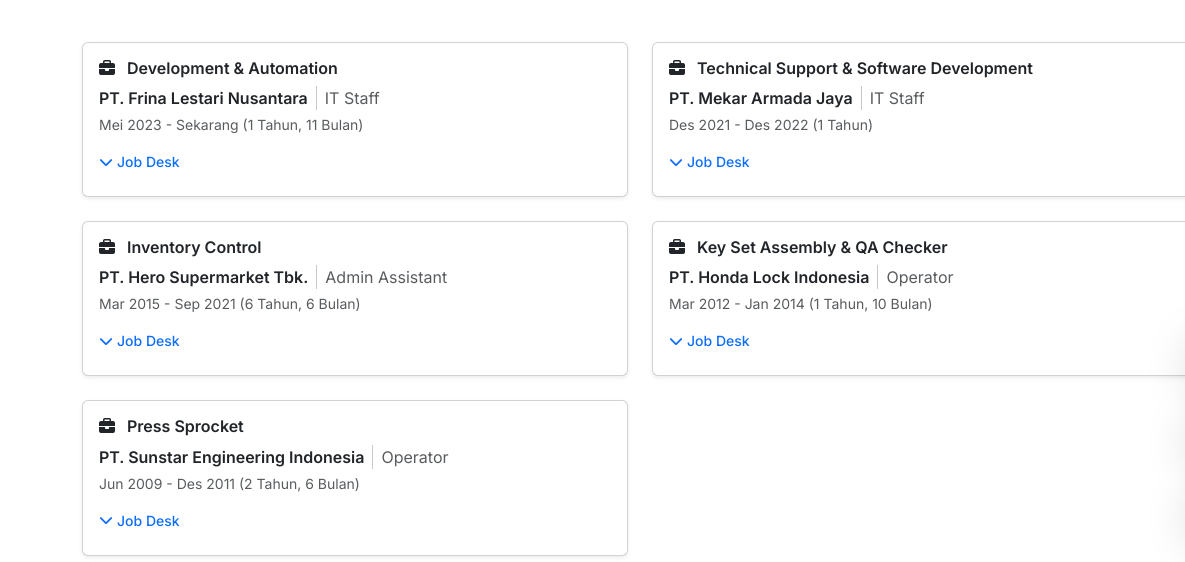
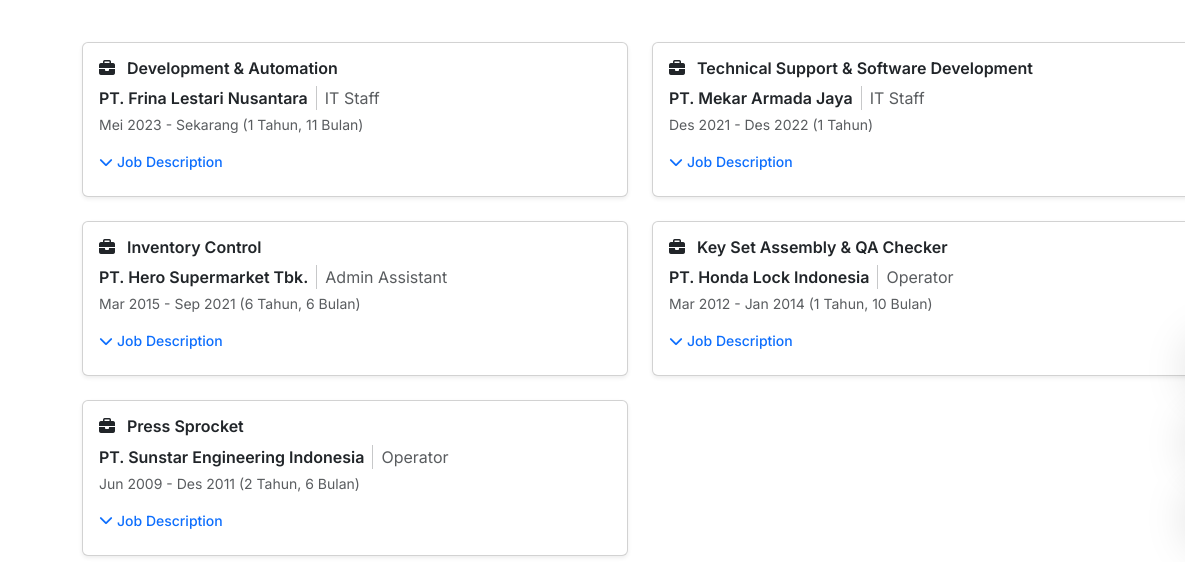
Before and after one commit to itsmeabimanyu/itsmeabimanyu.github.io, a plain HTML site: page index.html in a window 1280 px wide. Both pictures are taken after a click on the tab "Work Experience". Shown: the part 238-800 px from the top of the page, 0-1185 px from the left. Drawn offline with nearby package versions, Linux system fonts and the light colour scheme.

Commit message:
perubahan job desk

```diff
--- a/index.html
+++ b/index.html
@@ -310,7 +310,7 @@
                 <!-- Button Trigger -->
                 <!-- Stylish Toggle Button -->
                 <button class="btn btn-sm btn-toggle mb-2" data-bs-toggle="collapse" data-bs-target="#jobdesk1" aria-expanded="false" aria-controls="jobdesk1">
-                  <i class="fas fa-chevron-down me-1 rotate-icon"></i> <span class="btn-text">Job Desk</span>
+                  <i class="fas fa-chevron-down me-1 rotate-icon"></i> <span class="btn-text">Job Description</span>
                 </button>
                 <!-- Collapsible Detail -->
                 <div class="collapse small" id="jobdesk1">
@@ -336,7 +336,7 @@
                 <!-- Button Trigger -->
                 <!-- Stylish Toggle Button -->
                 <button class="btn btn-sm btn-toggle mb-2" data-bs-toggle="collapse" data-bs-target="#jobdesk2" aria-expanded="false" aria-controls="jobdesk2">
-                  <i class="fas fa-chevron-down me-1 rotate-icon"></i> <span class="btn-text">Job Desk</span>
+                  <i class="fas fa-chevron-down me-1 rotate-icon"></i> <span class="btn-text">Job Description</span>
                 </button>
                 <!-- Collapsible Detail -->
                 <div class="collapse small" id="jobdesk2">
@@ -362,7 +362,7 @@
                 <!-- Button Trigger -->
                 <!-- Stylish Toggle Button -->
                 <button class="btn btn-sm btn-toggle mb-2" data-bs-toggle="collapse" data-bs-target="#jobdesk3" aria-expanded="false" aria-controls="jobdesk3">
-                  <i class="fas fa-chevron-down me-1 rotate-icon"></i> <span class="btn-text">Job Desk</span>
+                  <i class="fas fa-chevron-down me-1 rotate-icon"></i> <span class="btn-text">Job Description</span>
                 </button>
                 <!-- Collapsible Detail -->
                 <div class="collapse small" id="jobdesk3">
@@ -389,7 +389,7 @@
                 <!-- Button Trigger -->
                 <!-- Stylish Toggle Button -->
                 <button class="btn btn-sm btn-toggle mb-2" data-bs-toggle="collapse" data-bs-target="#jobdesk4" aria-expanded="false" aria-controls="jobdesk4">
-                  <i class="fas fa-chevron-down me-1 rotate-icon"></i> <span class="btn-text">Job Desk</span>
+                  <i class="fas fa-chevron-down me-1 rotate-icon"></i> <span class="btn-text">Job Description</span>
                 </button>
 
                 <!-- Collapsible Detail -->
@@ -416,7 +416,7 @@
                 <!-- Button Trigger -->
                 <!-- Stylish Toggle Button -->
                 <button class="btn btn-sm btn-toggle mb-2" data-bs-toggle="collapse" data-bs-target="#jobdesk5" aria-expanded="false" aria-controls="jobdesk5">
-                  <i class="fas fa-chevron-down me-1 rotate-icon"></i> <span class="btn-text">Job Desk</span>
+                  <i class="fas fa-chevron-down me-1 rotate-icon"></i> <span class="btn-text">Job Description</span>
                 </button>
 
                 <!-- Collapsible Detail -->
```
